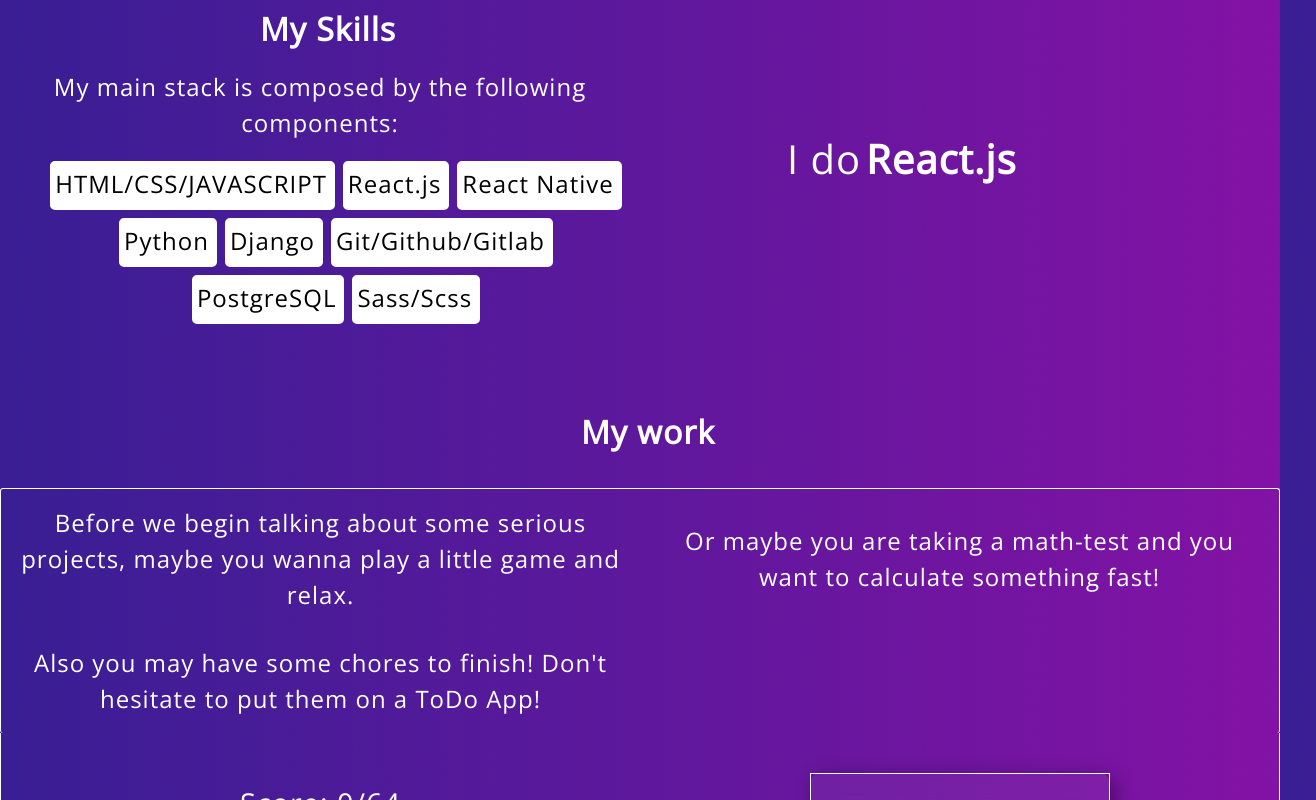
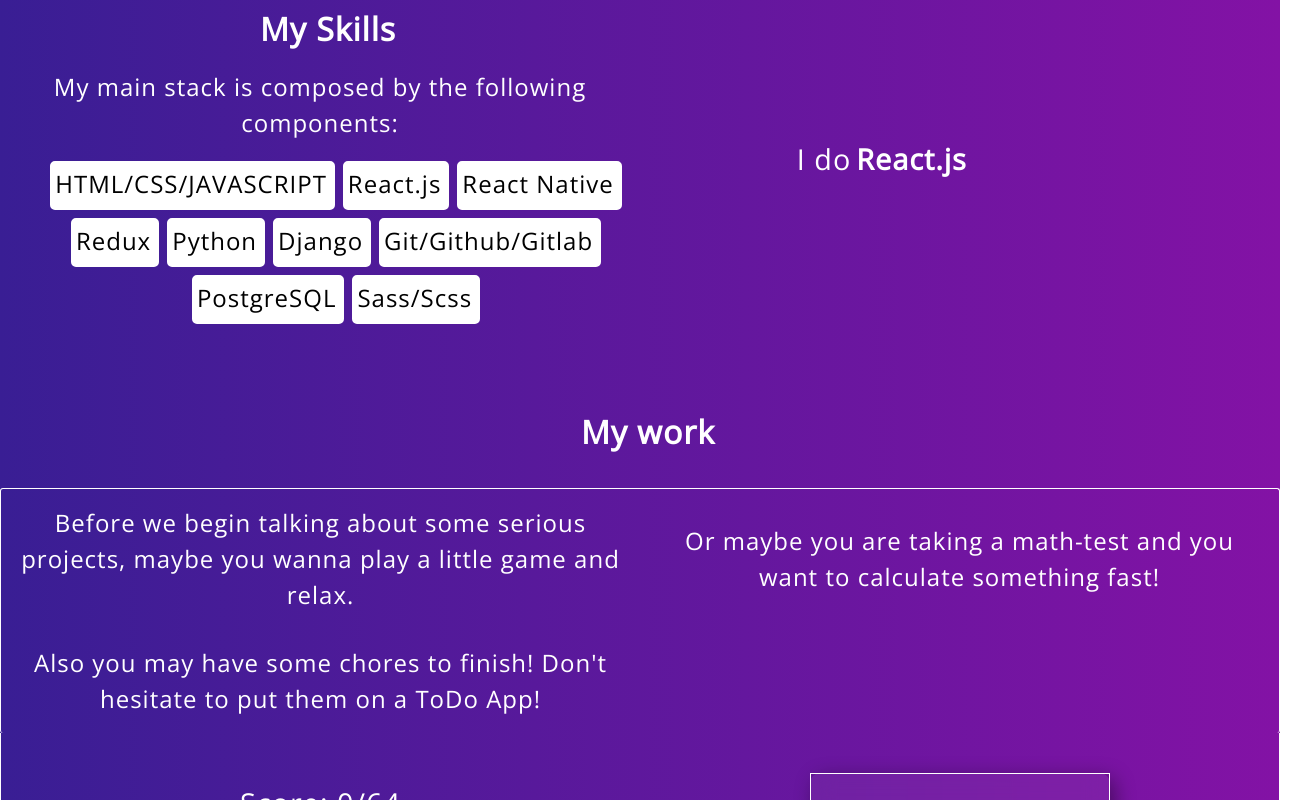
Before and after one commit to andreicioc133/Portofolio, a React (Create React App) app: page / in a window 1280 px wide. Shown: the part 1060-1860 px from the top of the page, 1316 px wide, since content can reach past the window. Built offline with nearby package versions, Linux system fonts and the light colour scheme.

Commit message:
v1.9.3stable

```diff
--- a/src/Components/TechStack.js
+++ b/src/Components/TechStack.js
@@ -3,7 +3,7 @@ import React from 'react'
 function TechStack() {
     return (
         <p
-        style = {{color: 'white' , fontSize:'2.5rem', paddingRight:'5rem'}}
+        style = {{color: 'white' , fontSize:'1.8rem', paddingRight:'5rem'}}
         >
             I do
                 <div class="rotate-words">
--- a/src/Screens/MainScreen.js
+++ b/src/Screens/MainScreen.js
@@ -99,6 +99,7 @@ function MainScreen() {
             <li className="listItemTechStack">HTML/CSS/JAVASCRIPT</li>
             <li className="listItemTechStack">React.js</li>
             <li className="listItemTechStack">React Native</li>
+            <li className="listItemTechStack">Redux</li>
             <li className="listItemTechStack">Python</li>
             <li className="listItemTechStack">Django</li>
             <li className="listItemTechStack">Git/Github/Gitlab</li>
```
